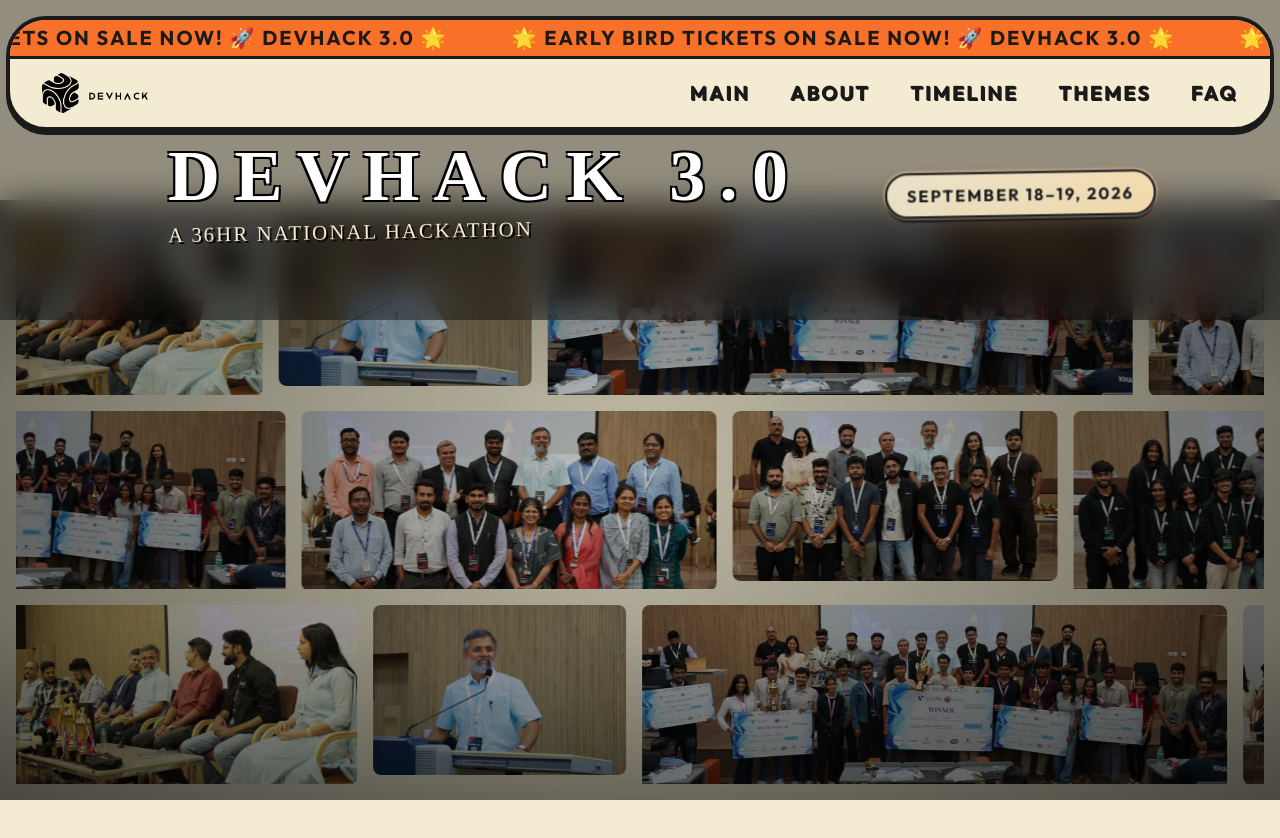
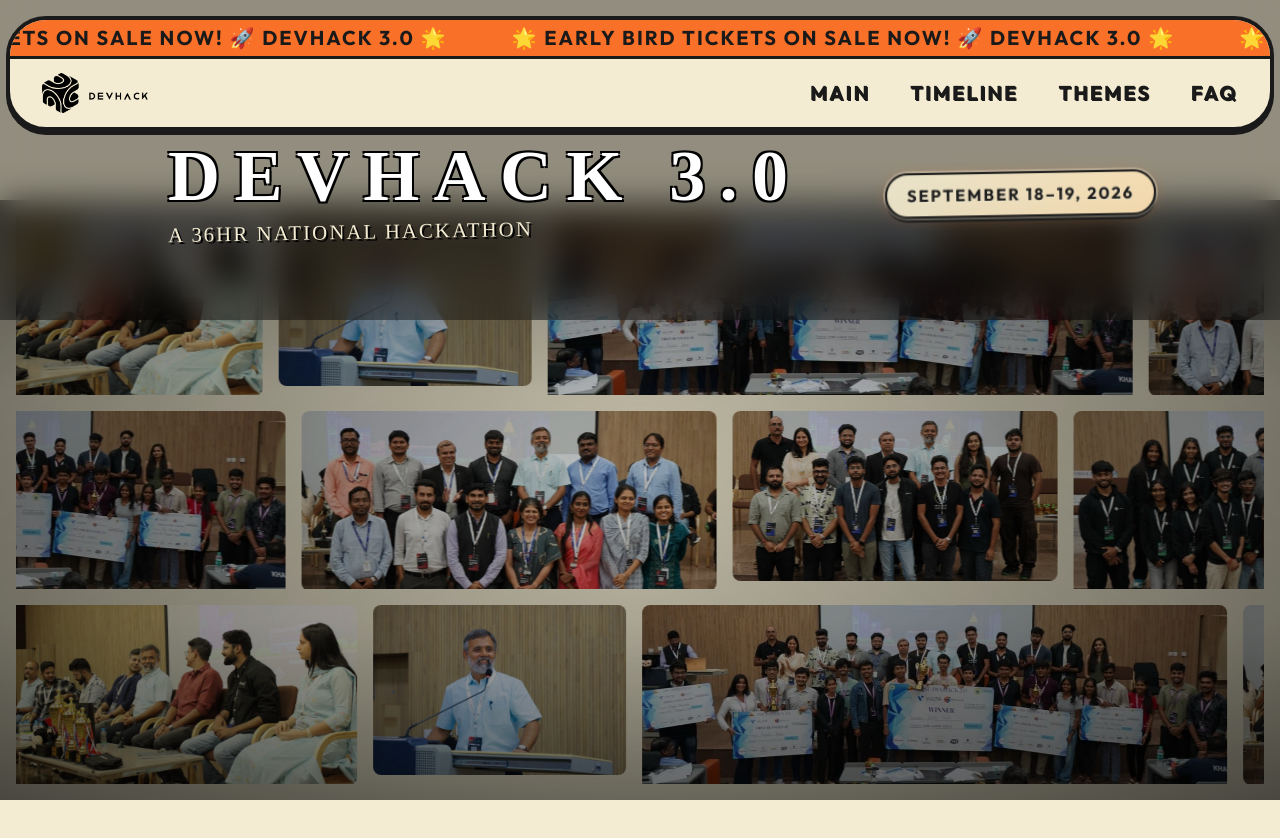
Before and after one commit to ManaviP/dev3.0, a React (Vite) app: page / in a window 1280 px wide. Shown: the top 838 px of the page. Built offline with nearby package versions, Linux system fonts and the light colour scheme; a web font is replaced by a local one.

Commit message:
nav updates

```diff
--- a/src/App.tsx
+++ b/src/App.tsx
@@ -3,7 +3,6 @@ import Lenis from 'lenis'
 import Marquee from './components/Marquee'
 import Hero from './sections/Hero'
 import Themes from './components/Themes'
-import About from './sections/About'
 import FAQ from './sections/FAQ'
 import Footer from './sections/Footer'
 
@@ -104,7 +103,6 @@ function Navbar({ onNavClick }: { onNavClick: (e: React.MouseEvent<HTMLAnchorEle
               className="hidden md:flex gap-8 lg:gap-10 font-bold text-lg lg:text-xl uppercase tracking-widest text-[#1a1a1a]"
             >
               <a href="#hero" onClick={handleLinkClick} className="hover:text-[#f489a3] hover:underline decoration-[3px] underline-offset-6 transition-colors drop-shadow-[1px_1px_0px_#1a1a1a]">Main</a>
-              <a href="#about" onClick={handleLinkClick} className="hover:text-[#ff8a3d] hover:underline decoration-[3px] underline-offset-6 transition-colors drop-shadow-[1px_1px_0px_#1a1a1a]">About</a>
               <a href="#timeline" onClick={handleLinkClick} className="hover:text-[#f97028] hover:underline decoration-[3px] underline-offset-6 transition-colors drop-shadow-[1px_1px_0px_#1a1a1a]">Timeline</a>
               <a href="#themes" onClick={handleLinkClick} className="hover:text-[#f3a20f] hover:underline decoration-[3px] underline-offset-6 transition-colors drop-shadow-[1px_1px_0px_#1a1a1a]">Themes</a>
               <a href="#faq" onClick={handleLinkClick} className="hover:text-[#ff5ea8] hover:underline decoration-[3px] underline-offset-6 transition-colors drop-shadow-[1px_1px_0px_#1a1a1a]">FAQ</a>
@@ -138,7 +136,6 @@ function Navbar({ onNavClick }: { onNavClick: (e: React.MouseEvent<HTMLAnchorEle
             >
               <a href="#hero" onClick={handleLinkClick} className="hover:text-[#f489a3]">Main</a>
               <a href="#timeline" onClick={handleLinkClick} className="hover:text-[#f97028]">Timeline</a>
-              <a href="#about" onClick={handleLinkClick} className="hover:text-[#ff8a3d]">About</a>
               <a href="#themes" onClick={handleLinkClick} className="hover:text-[#f3a20f]">Themes</a>
               <a href="#faq" onClick={handleLinkClick} className="hover:text-[#ff5ea8]">FAQ</a>
             </motion.div>
```
